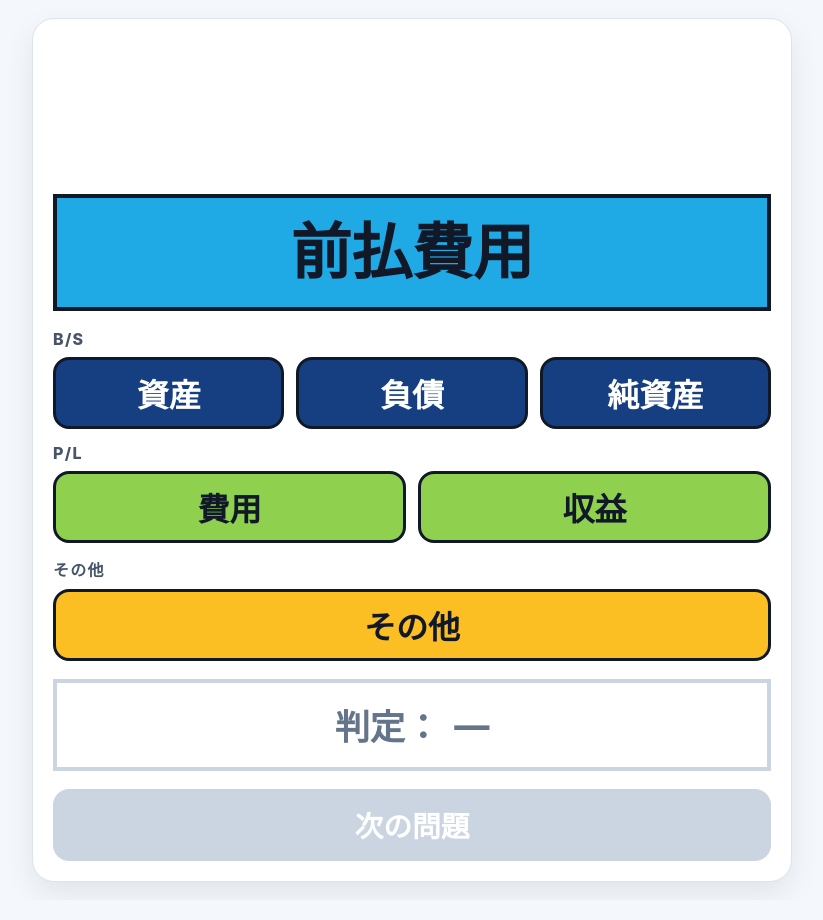
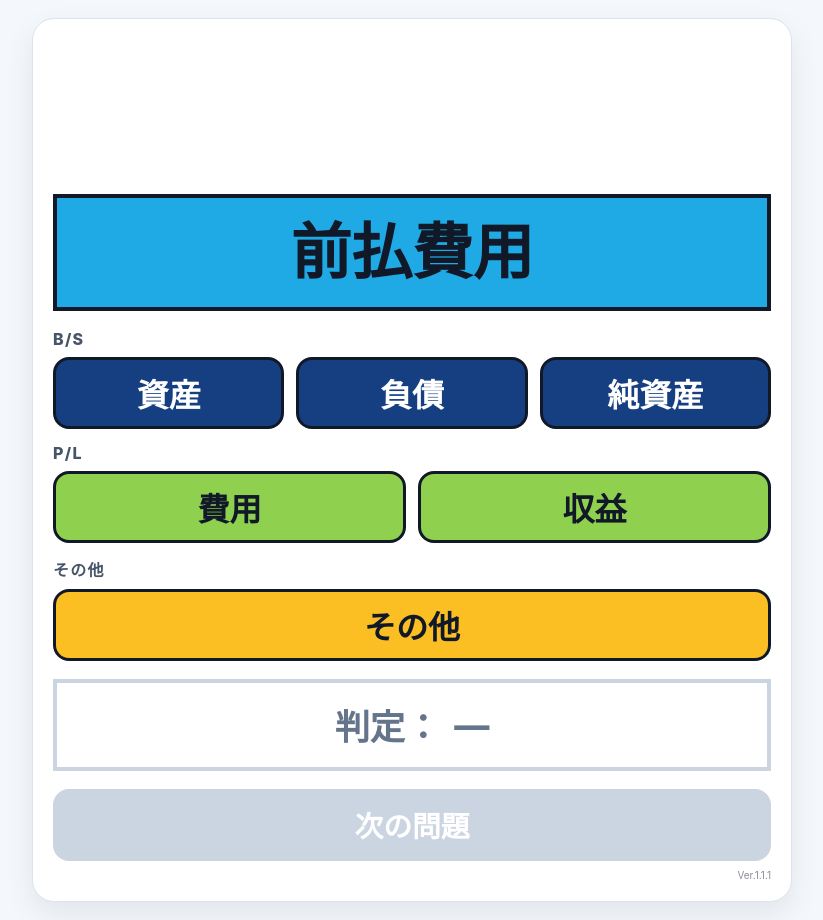
Before and after one commit to tetsujinakamura2013-byte/boki-trainer, a Next.js app: page / in a window 1280 px wide. Shown: the whole page, without its empty margins (228-1051 px from the left). Built offline with nearby package versions, Linux system fonts and the light colour scheme.

Commit message:
Ver.1.1.1 バージョン表示を反映

```diff
--- a/app/page.tsx
+++ b/app/page.tsx
@@ -271,6 +271,7 @@ export default function Home() {
         >
           次の問題
         </button>
+        <div className="app-version">Ver.1.1.1</div>
       </section>
     </main>
   );
```
